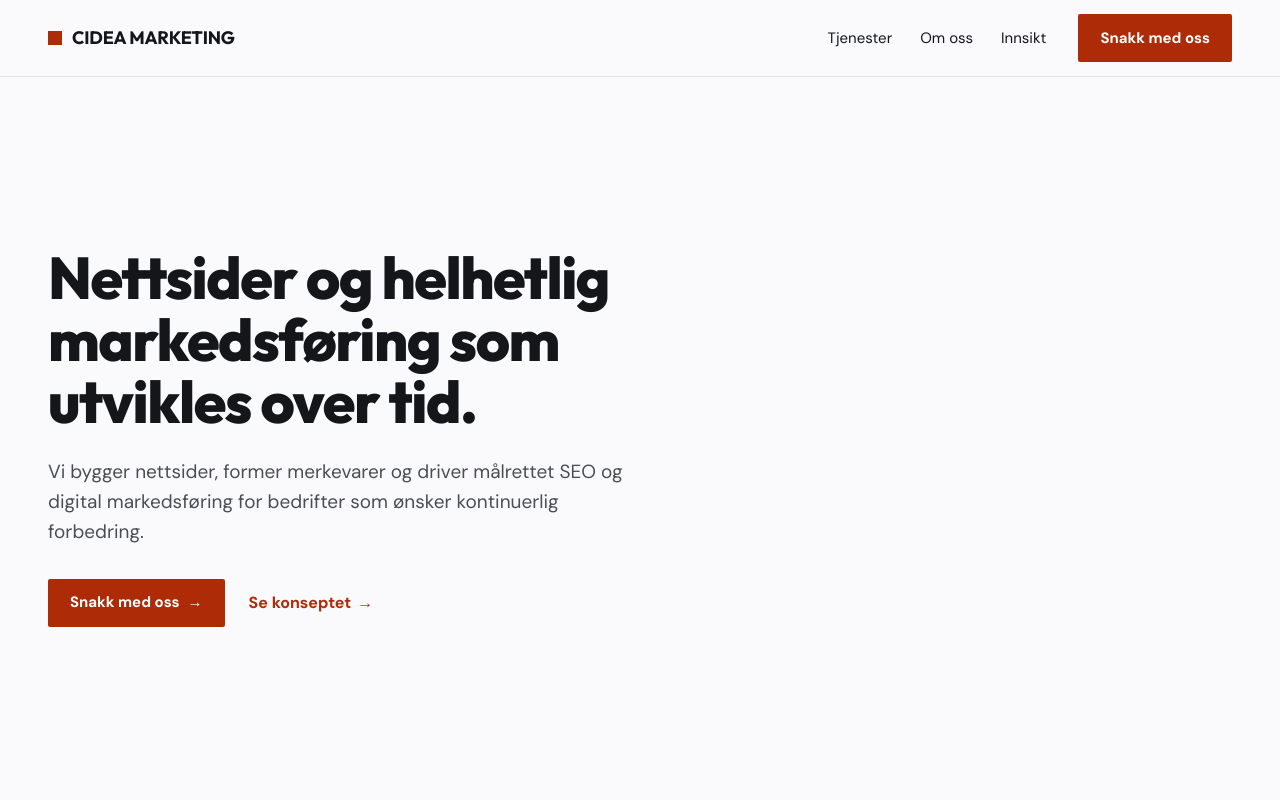
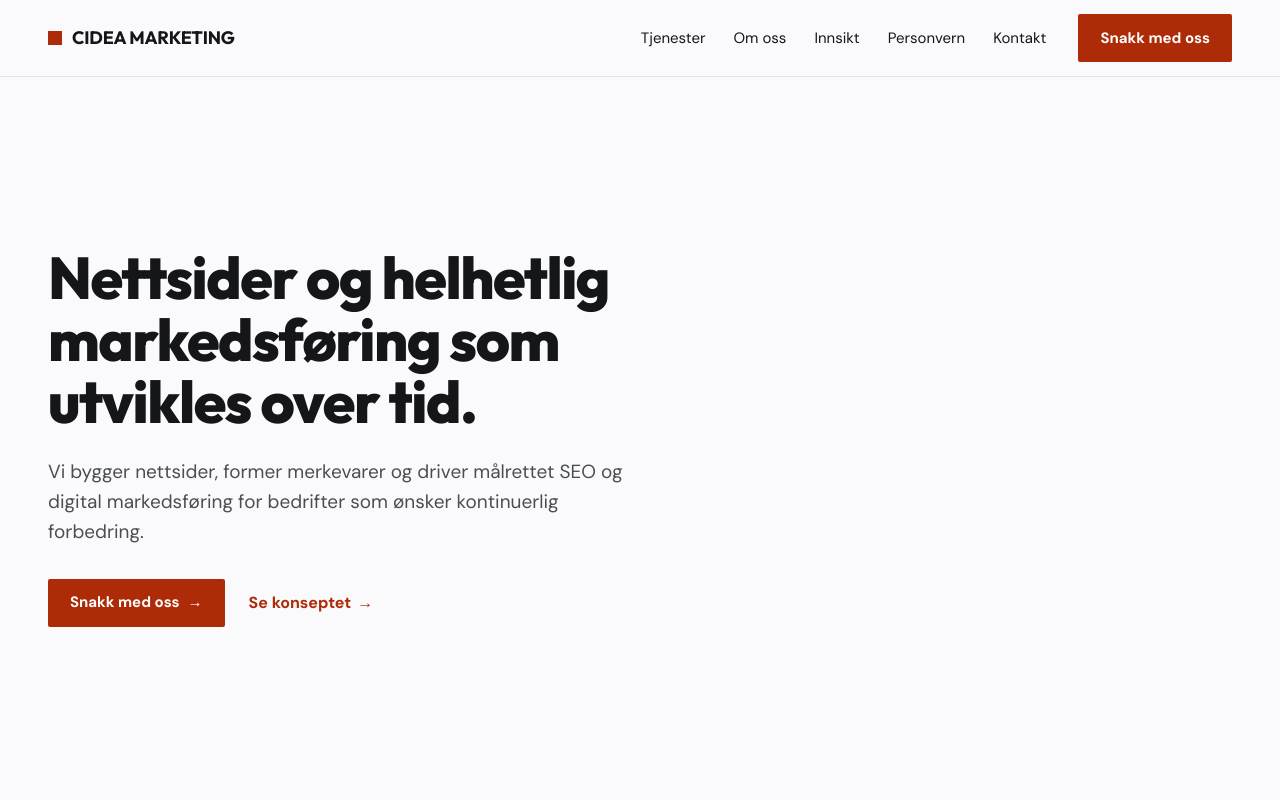
Before and after one commit to KhalilJel/Cidea-Marketing, a React (Vite) app: page / in a window 1280 px wide. Shown: the top 800 px of the page. Built offline with nearby package versions, Linux system fonts and the light colour scheme.

Commit message:
Add privacy and contact to all top navigation menus

```diff
--- a/src/forside/Ramme.jsx
+++ b/src/forside/Ramme.jsx
@@ -1,11 +1,13 @@
 import React, { useEffect, useId, useRef, useState } from "react";
 import { selskap } from "../sider/tjenester-innhold.js";
 
-// Fase 6: én sammenhengende meny for prototypen og undersidene. Kontakt nås via knappen «Snakk med oss».
+// Felles toppmeny for undersidene og mobilmenyen.
 export const meny = [
   { tekst: "Tjenester", href: "/tjenester" },
   { tekst: "Om oss", href: "/om-oss" },
   { tekst: "Innsikt", href: "/blog" },
+  { tekst: "Personvern", href: "/personvern" },
+  { tekst: "Kontakt", href: "/kontakt" },
 ];
 
 // Logoen fører til forsiden i både ordinært bygg og lokalt referansebygg.
```
Also changed, not shown: src/reference-home/index.html (+1 -1 lines), 1 other file (tests, documents, lock files or other folders).
